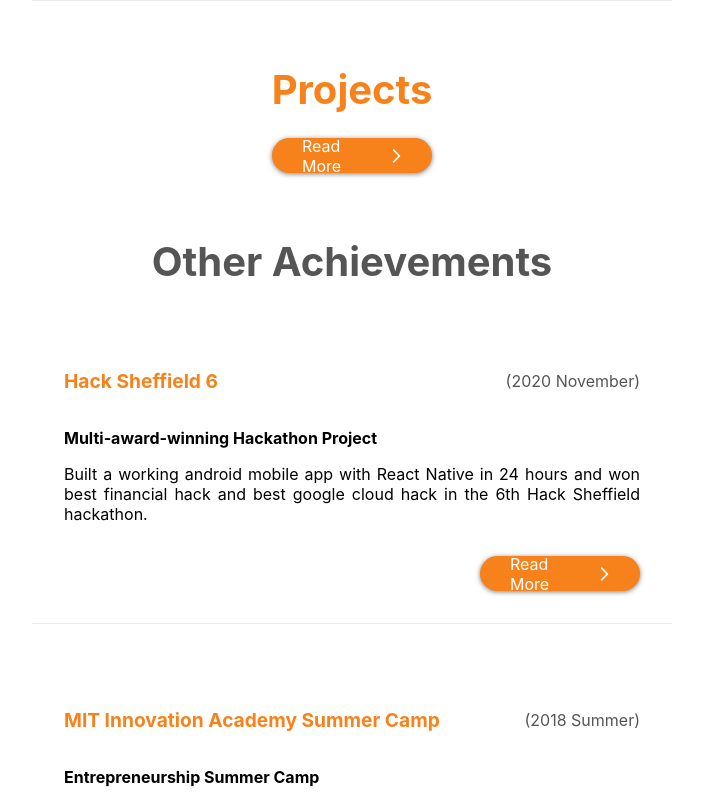
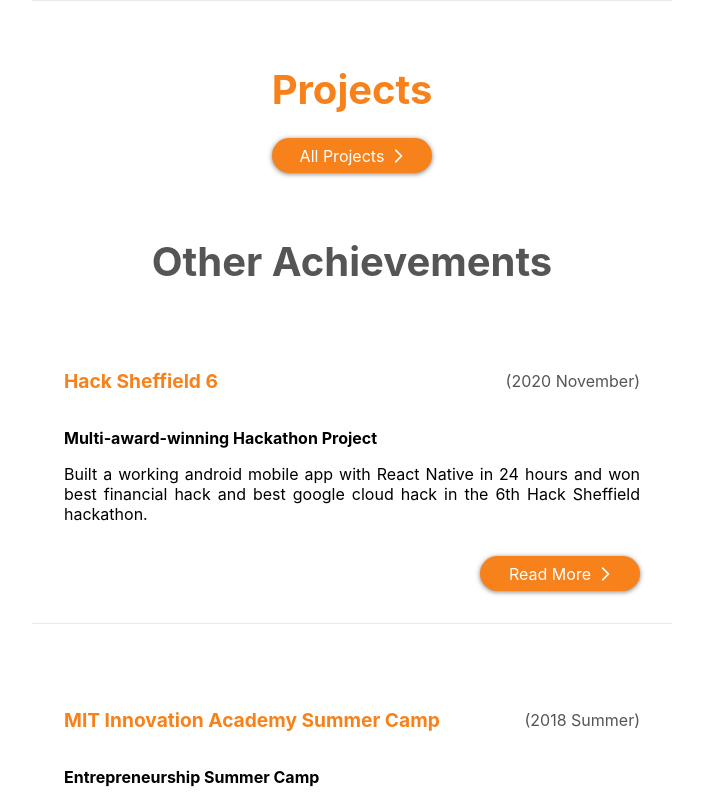
Before and after one commit to lochungtin/portfolio, a Next.js app: page / in a window 1280 px wide. Shown: the part 2120-2920 px from the top of the page, without its empty margins (288-991 px from the left). Built offline with nearby package versions, Linux system fonts and the light colour scheme.

Commit message:
add text override to read more

```diff
--- a/pages/components/readmore/index.js
+++ b/pages/components/readmore/index.js
@@ -3,11 +3,11 @@ import Link from "next/link";
 
 import styles from './readmore.module.css';
 
-export default function ReadMore({ href }) {
+export default function ReadMore({ textOverride, href }) {
     return (
         <Link href={href || ''}>
             <a className={styles.root}>
-                <p className={styles.text}>Read More</p>
+                <p className={styles.text}>{textOverride || 'Read More'}</p>
                 <Image src='/icons/chevron-right.svg' width={20} height={20} alt='right' />
             </a>
         </Link>
--- a/pages/components/readmore/readmore.module.css
+++ b/pages/components/readmore/readmore.module.css
@@ -6,10 +6,10 @@
     display: flex;
     height: 35px;
     justify-content: center;
-    width: 10rem;
+    min-width: 10rem;
 }
 
 .text {
     color: #ffffff;
-    width: 5rem;
+    min-width: 5rem;
 }
--- a/pages/sections/projects/index.js
+++ b/pages/sections/projects/index.js
@@ -6,7 +6,7 @@ export default function Projects() {
     return (
         <section id='projects'>
             <p className={styles.title}>Projects</p>
-            <ReadMore href='/projects'/>
+            <ReadMore href='/projects' textOverride='All Projects'/>
         </section>
     );
 }
```
